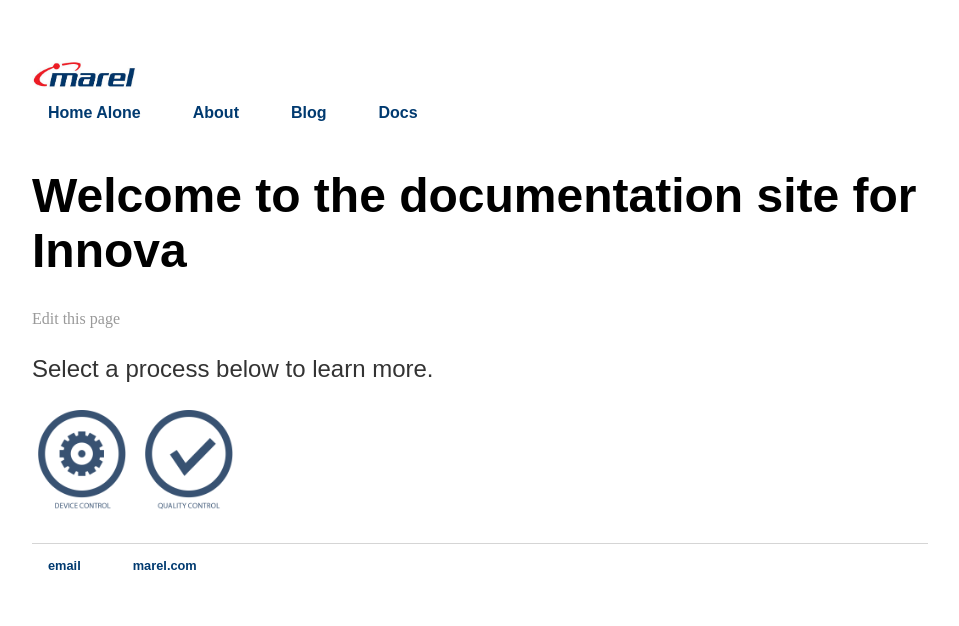
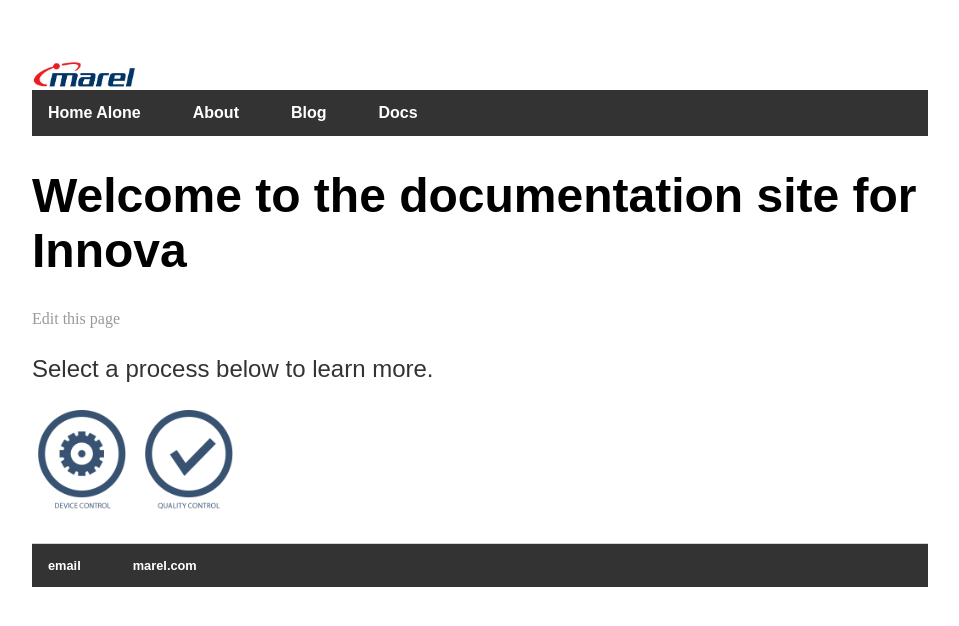
Before and after one commit to daniellegunter/pohlvault.github.io, a Jekyll site: the page built from index.html, in a window 1280 px wide. Shown: the top 626 px of the page, without its empty margins (160-1119 px from the left). Built offline with Jekyll 4.4.1, drawn with Linux system fonts in a browser that asks for light colours.

Commit message:
Update main.css

```diff
--- a/css/main.css
+++ b/css/main.css
@@ -6,13 +6,12 @@
   height: 30px;
   vertical-align: middle;
 }
-
 ul {
     list-style-type: none;
     margin: 0;
     padding: 0;
     overflow: hidden;
-    background-color: white;
+    background-color: #333;
 }
 
 li {
@@ -21,11 +20,18 @@
 
 li a {
     display: block;
-    color: #003A70;
-    font-family:'Myriad Pro', 'Arial', 'Sans-Serif';
+    color: white;
     text-align: center;
     padding: 14px 16px;
     text-decoration: none;
+}
+
+li a:hover:not(.active) {
+    background-color: #111;
+}
+
+.active {
+    background-color: #4CAF50;
 }
 
 /* Change the link color to ##f2f2f2 (grey) on hover */
```
